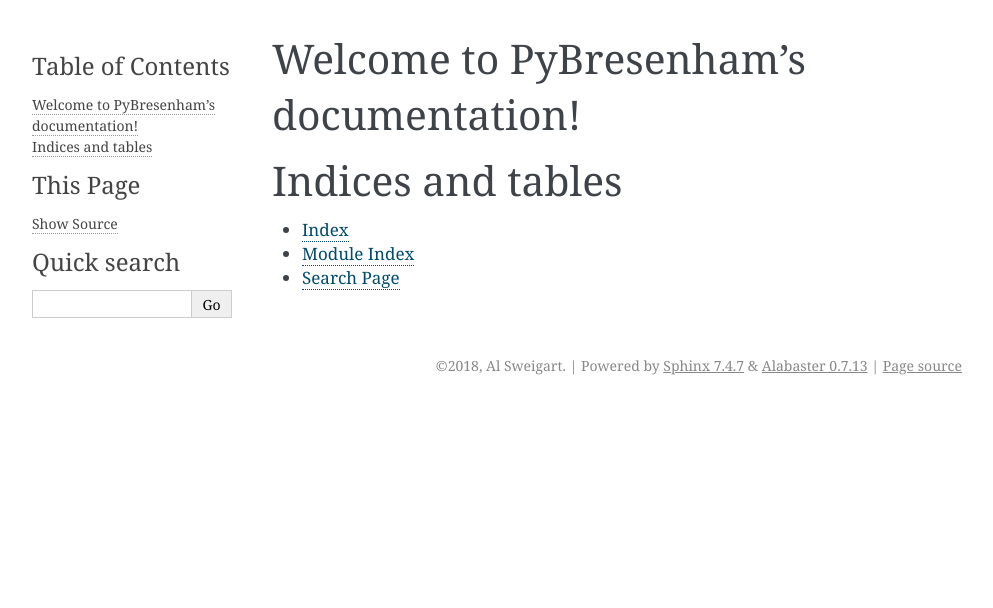
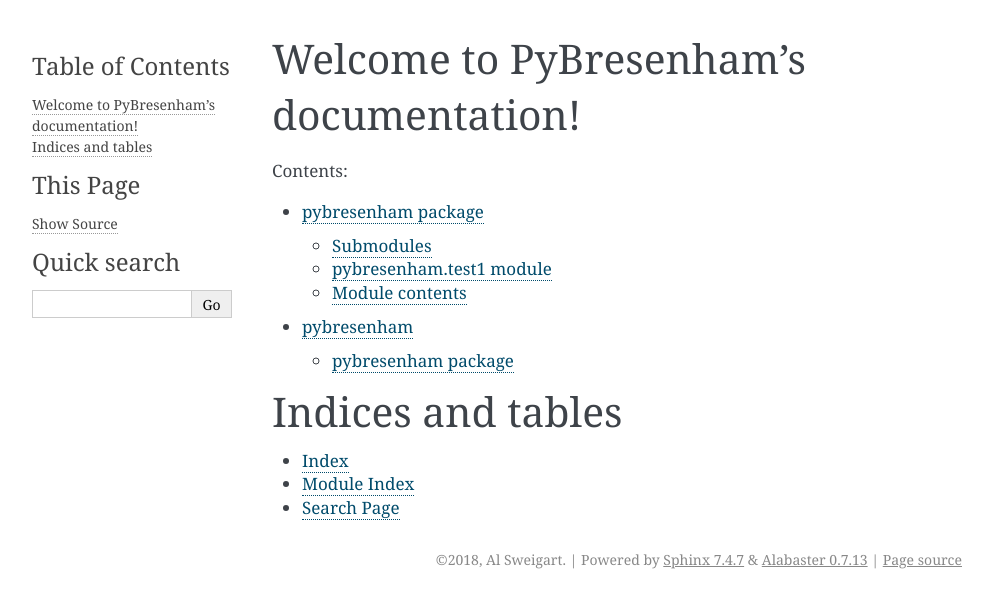
Before and after one commit to asweigart/pybresenham, a Sphinx documentation site: the page built from docs/index.rst, in a window 1280 px wide. Shown: the top 608 px of the page, without its empty margins (148-1141 px from the left). Built offline with Sphinx 7.4.7, drawn with Linux system fonts in a browser that asks for light colours.

```diff
--- a/docs/conf.py
+++ b/docs/conf.py
@@ -39,6 +39,7 @@ release = ''
 # extensions coming with Sphinx (named 'sphinx.ext.*') or your custom
 # ones.
 extensions = [
+'sphinx.ext.autodoc'
 ]
 
 # Add any paths that contain templates here, relative to this directory.
--- a/docs/index.rst
+++ b/docs/index.rst
@@ -10,7 +10,8 @@ Welcome to PyBresenham's documentation!
    :maxdepth: 2
    :caption: Contents:
 
-
+   pybresenham.rst
+   modules.rst
 
 Indices and tables
 ==================
--- /dev/null
+++ b/docs/modules.rst
@@ -0,0 +1,7 @@
+pybresenham
+===========
+
+.. toctree::
+   :maxdepth: 4
+
+   pybresenham
--- /dev/null
+++ b/docs/pybresenham.rst
@@ -0,0 +1,22 @@
+pybresenham package
+===================
+
+Submodules
+----------
+
+pybresenham.test1 module
+------------------------
+
+.. automodule:: pybresenham.test1
+    :members:
+    :undoc-members:
+    :show-inheritance:
+
+
+Module contents
+---------------
+
+.. automodule:: pybresenham
+    :members:
+    :undoc-members:
+    :show-inheritance:
```
